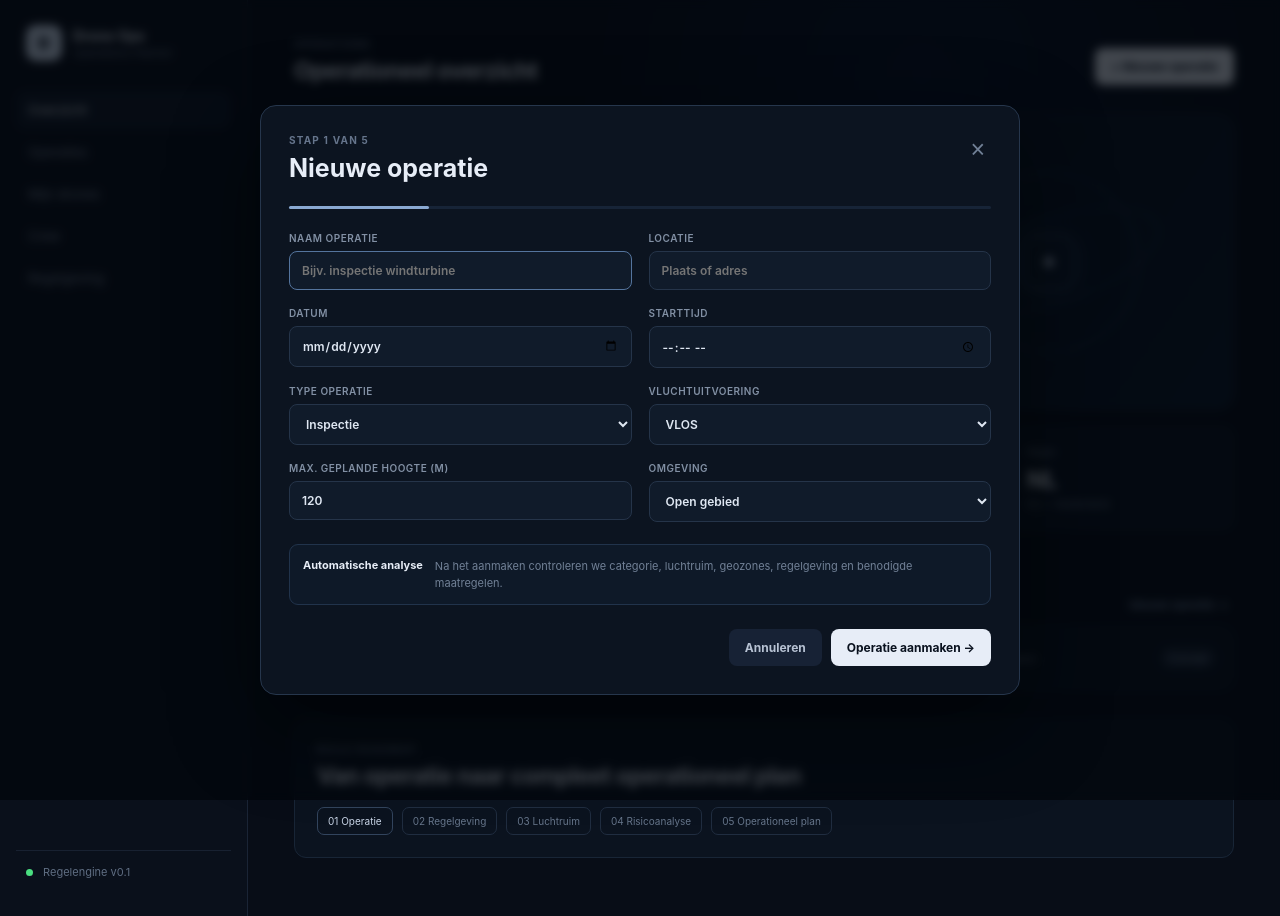
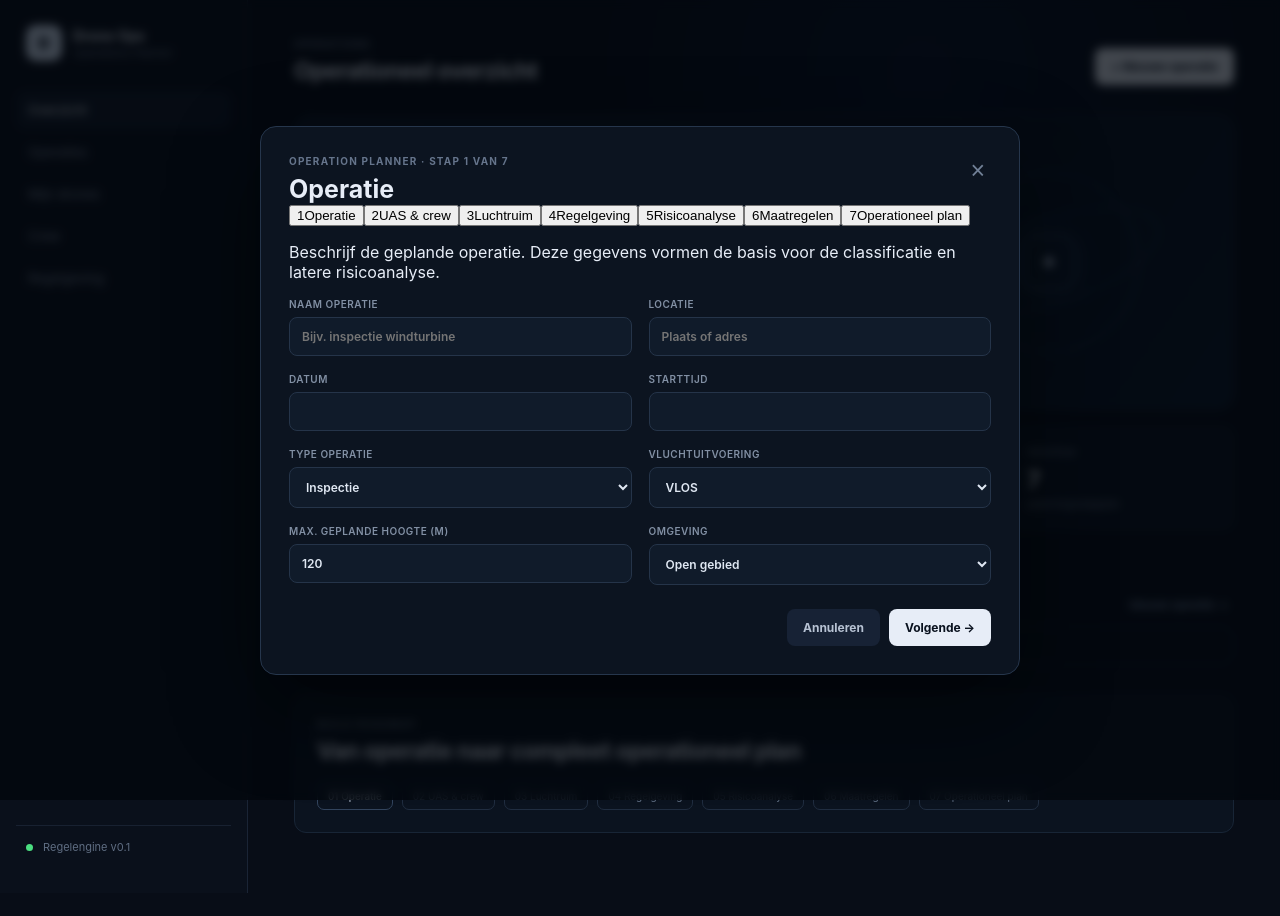
Before and after one commit to Slapshot-splash/drone-operations-planner, a React (Vite) app: page / in a window 1280 px wide. Both pictures are taken after a click on the button "+ Nieuwe operatie". After the commit the page ends 893 px from the top, so only its background shows below. Built offline with nearby package versions, Linux system fonts and the light colour scheme.

Commit message:
feat: build seven-step operation planner

```diff
--- a/src/main.tsx
+++ b/src/main.tsx
@@ -1,4 +1,4 @@
-import React, { useState } from 'react'
+import React, { useMemo, useState } from 'react'
 import { createRoot } from 'react-dom/client'
 import './styles.css'
 
@@ -10,153 +10,128 @@ type Operation = {
   status: string
 }
 
-const initialOperations: Operation[] = [
-  {
-    name: 'Voorbeeldoperatie',
-    location: 'Nog niet ingesteld',
-    date: '—',
-    category: 'Nog te bepalen',
-    status: 'Concept',
-  },
-]
+type PlannerData = {
+  name: string
+  location: string
+  date: string
+  time: string
+  type: string
+  flight: string
+  altitude: string
+  environment: string
+  drone: string
+  mtom: string
+  cClass: string
+  pilot: string
+  crew: string
+  airspace: string
+  people: string
+  night: string
+  weather: string
+  groundArea: string
+  mitigations: string[]
+}
+
+const steps = ['Operatie', 'UAS & crew', 'Luchtruim', 'Regelgeving', 'Risicoanalyse', 'Maatregelen', 'Operationeel plan']
+
+const initialOperations: Operation[] = []
+
+const emptyPlanner: PlannerData = {
+  name: '', location: '', date: '', time: '', type: 'Inspectie', flight: 'VLOS', altitude: '120', environment: 'Open gebied',
+  drone: '', mtom: '', cClass: 'Onbekend', pilot: '', crew: 'Geen extra crew', airspace: 'Nog niet gecontroleerd',
+  people: 'Geen personen verwacht', night: 'Dag', weather: 'Voldoende zicht en wind binnen limieten', groundArea: 'Nog te bepalen', mitigations: [],
+}
 
 function App() {
   const [showPlanner, setShowPlanner] = useState(false)
+  const [step, setStep] = useState(0)
   const [operations, setOperations] = useState<Operation[]>(initialOperations)
-  const [form, setForm] = useState({
-    name: '',
-    location: '',
-    date: '',
-    time: '',
-    type: 'Inspectie',
-    flight: 'VLOS',
-    altitude: '120',
-    environment: 'Open gebied',
-  })
+  const [form, setForm] = useState<PlannerData>(emptyPlanner)
 
-  function update(key: string, value: string) {
+  const classification = useMemo(() => {
+    if (form.flight === 'BVLOS') return { label: 'Specific', tone: 'warning', reason: 'BVLOS geselecteerd; Open is niet van toepassing.' }
+    if (Number(form.altitude) > 120) return { label: 'Specific?', tone: 'warning', reason: 'Geplande hoogte is boven de standaard Open-limiet; dit vereist controle.' }
+    return { label: 'Open — controleren', tone: 'neutral', reason: 'VLOS en hoogte tot 120 m. Definitieve classificatie volgt uit de volledige operatie.' }
+  }, [form.flight, form.altitude])
+
+  function update(key: keyof PlannerData, value: string | string[]) {
     setForm((current) => ({ ...current, [key]: value }))
   }
 
-  function createOperation(event: React.FormEvent) {
-    event.preventDefault()
-    const operation: Operation = {
+  function toggleMitigation(value: string) {
+    setForm((current) => ({
+      ...current,
+      mitigations: current.mitigations.includes(value) ? current.mitigations.filter((item) => item !== value) : [...current.mitigations, value],
+    }))
+  }
+
+  function openPlanner() {
+    setForm(emptyPlanner)
+    setStep(0)
+    setShowPlanner(true)
+  }
+
+  function finishOperation() {
+    setOperations((current) => [{
       name: form.name || 'Nieuwe operatie',
       location: form.location || 'Nog niet ingesteld',
       date: form.date || '—',
-      category: form.flight === 'BVLOS' ? 'Specific — controleren' : 'Open — controleren',
-      status: 'Analyse vereist',
-    }
-    setOperations((current) => [operation, ...current])
+      category: classification.label,
+      status: 'Concept',
+    }, ...current])
     setShowPlanner(false)
   }
+
+  function nextStep() { setStep((current) => Math.min(current + 1, steps.length - 1)) }
+  function previousStep() { setStep((current) => Math.max(current - 1, 0)) }
+
+  const field = (label: string, key: keyof PlannerData, placeholder = '') => (
+    <label>{label}<input value={String(form[key])} onChange={(e) => update(key, e.target.value)} placeholder={placeholder} /></label>
+  )
 
   return (
     <div className="app-shell">
       <aside className="sidebar">
-        <div className="brand">
-          <div className="brand-mark">D</div>
-          <div>
-            <strong>Drone Ops</strong>
-            <span>Operations Planner</span>
-          </div>
-        </div>
-        <nav>
-          <button className="nav-item active">Overzicht</button>
-          <button className="nav-item">Operaties</button>
-          <button className="nav-item">Mijn drones</button>
-          <button className="nav-item">Crew</button>
-          <button className="nav-item">Regelgeving</button>
-        </nav>
-        <div className="sidebar-footer">
-          <span className="status-dot" /> Regelengine v0.1
-        </div>
+        <div className="brand"><div className="brand-mark">D</div><div><strong>Drone Ops</strong><span>Operations Planner</span></div></div>
+        <nav><button className="nav-item active">Overzicht</button><button className="nav-item">Operaties</button><button className="nav-item">Mijn drones</button><button className="nav-item">Crew</button><button className="nav-item">Regelgeving</button></nav>
+        <div className="sidebar-footer"><span className="status-dot" /> Regelengine v0.1</div>
       </aside>
 
       <main className="main-content">
-        <header className="topbar">
-          <div>
-            <span className="eyebrow">Operations</span>
-            <h1>Operationeel overzicht</h1>
-          </div>
-          <button className="primary-button" onClick={() => setShowPlanner(true)}>
-            + Nieuwe operatie
-          </button>
-        </header>
+        <header className="topbar"><div><span className="eyebrow">Operations</span><h1>Operationeel overzicht</h1></div><button className="primary-button" onClick={openPlanner}>+ Nieuwe operatie</button></header>
 
-        <section className="hero-card">
-          <div>
-            <span className="eyebrow">Drone Operations Planner</span>
-            <h2>Plan een operatie. Controleer de regels. Vlieg voorbereid.</h2>
-            <p>
-              Leg je operatie vast en laat de planner bepalen welke regelgeving,
-              risico's en maatregelen relevant zijn.
-            </p>
-            <button className="primary-button" onClick={() => setShowPlanner(true)}>
-              Start een operatie →
-            </button>
-          </div>
-          <div className="hero-orbit">
-            <div className="orbit orbit-one" />
-            <div className="orbit orbit-two" />
-            <div className="drone-icon">✦</div>
-          </div>
-        </section>
+        <section className="hero-card"><div><span className="eyebrow">Drone Operations Planner</span><h2>Plan een operatie. Controleer de regels. Vlieg voorbereid.</h2><p>Doorloop de operatie van missiegegevens tot risico's en maatregelen. De regelgeving-engine wordt stap voor stap aan deze workflow gekoppeld.</p><button className="primary-button" onClick={openPlanner}>Start een operatie →</button></div><div className="hero-orbit"><div className="orbit orbit-one" /><div className="orbit orbit-two" /><div className="drone-icon">✦</div></div></section>
 
-        <section className="stats-grid">
-          <div className="stat-card"><span>Operaties</span><strong>{operations.length}</strong><small>opgeslagen</small></div>
-          <div className="stat-card"><span>Analyse</span><strong>—</strong><small>nog geen resultaten</small></div>
-          <div className="stat-card"><span>Compliance</span><strong>—</strong><small>wordt automatisch bepaald</small></div>
-          <div className="stat-card"><span>Regio</span><strong>NL</strong><small>EU + Nederland</small></div>
-        </section>
+        <section className="stats-grid"><div className="stat-card"><span>Operaties</span><strong>{operations.length}</strong><small>opgeslagen in deze sessie</small></div><div className="stat-card"><span>Analyse</span><strong>{operations.length ? 'In opbouw' : '—'}</strong><small>regelengine v0.1</small></div><div className="stat-card"><span>Compliance</span><strong>NL</strong><small>EU + Nederland</small></div><div className="stat-card"><span>Workflow</span><strong>7</strong><small>planningsstappen</small></div></section>
 
-        <section className="content-section">
-          <div className="section-heading">
-            <div><span className="eyebrow">Workspace</span><h3>Recente operaties</h3></div>
-            <button className="text-button" onClick={() => setShowPlanner(true)}>Nieuwe operatie →</button>
-          </div>
-          <div className="operation-list">
-            {operations.map((operation, index) => (
-              <div className="operation-row" key={`${operation.name}-${index}`}>
-                <div className="operation-symbol">◎</div>
-                <div className="operation-main"><strong>{operation.name}</strong><span>{operation.location}</span></div>
-                <div className="operation-meta"><span>{operation.date}</span><span>{operation.category}</span></div>
-                <span className={`pill ${operation.status === 'Concept' ? 'neutral' : 'warning'}`}>{operation.status}</span>
-              </div>
-            ))}
-          </div>
-        </section>
+        <section className="content-section"><div className="section-heading"><div><span className="eyebrow">Workspace</span><h3>Recente operaties</h3></div><button className="text-button" onClick={openPlanner}>Nieuwe operatie →</button></div><div className="operation-list">{operations.length === 0 ? <div className="empty-state"><strong>Nog geen operaties</strong><span>Maak je eerste operatie aan om de planner te starten.</span><button className="secondary-button" onClick={openPlanner}>Nieuwe operatie</button></div> : operations.map((operation, index) => <div className="operation-row" key={`${operation.name}-${index}`}><div className="operation-symbol">◎</div><div className="operation-main"><strong>{operation.name}</strong><span>{operation.location}</span></div><div className="operation-meta"><span>{operation.date}</span><span>{operation.category}</span></div><span className="pill neutral">{operation.status}</span></div>)}</div></section>
 
-        <section className="roadmap-card">
-          <div><span className="eyebrow">Build roadmap</span><h3>Van operatie naar compleet operationeel plan</h3></div>
-          <div className="roadmap">
-            <span className="done">01 Operatie</span><span>02 Regelgeving</span><span>03 Luchtruim</span><span>04 Risicoanalyse</span><span>05 Operationeel plan</span>
-          </div>
-        </section>
+        <section className="roadmap-card"><div><span className="eyebrow">Build roadmap</span><h3>Van operatie naar compleet operationeel plan</h3></div><div className="roadmap">{steps.map((item, index) => <span className={index === 0 ? 'done' : ''} key={item}>{String(index + 1).padStart(2, '0')} {item}</span>)}</div></section>
       </main>
 
-      {showPlanner && (
-        <div className="modal-backdrop" onMouseDown={() => setShowPlanner(false)}>
-          <div className="planner-modal" onMouseDown={(event) => event.stopPropagation()}>
-            <div className="modal-header"><div><span className="eyebrow">Stap 1 van 5</span><h2>Nieuwe operatie</h2></div><button className="close-button" onClick={() => setShowPlanner(false)}>×</button></div>
-            <div className="progress"><span /></div>
-            <form onSubmit={createOperation}>
-              <div className="form-grid">
-                <label>Naam operatie<input value={form.name} onChange={(e) => update('name', e.target.value)} placeholder="Bijv. inspectie windturbine" autoFocus /></label>
-                <label>Locatie<input value={form.location} onChange={(e) => update('location', e.target.value)} placeholder="Plaats of adres" /></label>
-                <label>Datum<input type="date" value={form.date} onChange={(e) => update('date', e.target.value)} /></label>
-                <label>Starttijd<input type="time" value={form.time} onChange={(e) => update('time', e.target.value)} /></label>
-                <label>Type operatie<select value={form.type} onChange={(e) => update('type', e.target.value)}><option>Inspectie</option><option>Fotografie / video</option><option>Mapping / surveying</option><option>Transport</option><option>Overig</option></select></label>
-                <label>Vluchtuitvoering<select value={form.flight} onChange={(e) => update('flight', e.target.value)}><option>VLOS</option><option>EVLOS</option><option>BVLOS</option></select></label>
-                <label>Max. geplande hoogte (m)<input type="number" value={form.altitude} onChange={(e) => update('altitude', e.target.value)} /></label>
-                <label>Omgeving<select value={form.environment} onChange={(e) => update('environment', e.target.value)}><option>Open gebied</option><option>Stedelijk gebied</option><option>Industrieel gebied</option><option>Landelijk gebied</option></select></label>
-              </div>
-              <div className="notice"><strong>Automatische analyse</strong><span>Na het aanmaken controleren we categorie, luchtruim, geozones, regelgeving en benodigde maatregelen.</span></div>
-              <div className="modal-actions"><button type="button" className="secondary-button" onClick={() => setShowPlanner(false)}>Annuleren</button><button type="submit" className="primary-button">Operatie aanmaken →</button></div>
-            </form>
+      {showPlanner && <div className="modal-backdrop"><div className="planner-modal planner-large">
+        <div className="modal-header"><div><span className="eyebrow">Operation planner · stap {step + 1} van {steps.length}</span><h2>{steps[step]}</h2></div><button className="close-button" onClick={() => setShowPlanner(false)}>×</button></div>
+        <div className="wizard-layout">
+          <div className="wizard-steps">{steps.map((item, index) => <button key={item} className={`${index === step ? 'current' : ''} ${index < step ? 'complete' : ''}`} onClick={() => index <= step && setStep(index)}><span>{index < step ? '✓' : index + 1}</span>{item}</button>)}</div>
+          <div className="wizard-content">
+            {step === 0 && <><p className="step-intro">Beschrijf de geplande operatie. Deze gegevens vormen de basis voor de classificatie en latere risicoanalyse.</p><div className="form-grid">{field('Naam operatie', 'name', 'Bijv. inspectie windturbine')}{field('Locatie', 'location', 'Plaats of adres')}{field('Datum', 'date')}{field('Starttijd', 'time')}<label>Type operatie<select value={form.type} onChange={(e) => update('type', e.target.value)}><option>Inspectie</option><option>Fotografie / video</option><option>Mapping / surveying</option><option>Transport</option><option>Overig</option></select></label><label>Vluchtuitvoering<select value={form.flight} onChange={(e) => update('flight', e.target.value)}><option>VLOS</option><option>EVLOS</option><option>BVLOS</option></select></label>{field('Max. geplande hoogte (m)', 'altitude', '120')}<label>Omgeving<select value={form.environment} onChange={(e) => update('environment', e.target.value)}><option>Open gebied</option><option>Stedelijk gebied</option><option>Industrieel gebied</option><option>Landelijk gebied</option></select></label></div></>}
+
+            {step === 1 && <><p className="step-intro">Leg het gebruikte UAS en de operationele crew vast. Later kunnen deze gegevens uit je persoonlijke UAS- en crew-register worden geselecteerd.</p><div className="form-grid">{field('Drone / UAS', 'drone', 'Bijv. DJI Matrice 4E')}{field('MTOM (kg)', 'mtom', 'Bijv. 6.1')}<label>C-klasse<select value={form.cClass} onChange={(e) => update('cClass', e.target.value)}><option>Onbekend</option><option>C0</option><option>C1</option><option>C2</option><option>C3</option><option>C4</option><option>Geen C-klasse</option></select></label>{field('Remote pilot', 'pilot', 'Naam piloot') }<label>Crew / observers<select value={form.crew} onChange={(e) => update('crew', e.target.value)}><option>Geen extra crew</option><option>1 observer</option><option>Meerdere crewleden</option></select></label></div></>}
+
+            {step === 2 && <><p className="step-intro">Hier komt de kaart- en geozone-analyse. Voor nu registreren we de relevante operationele omstandigheden; de actuele luchtvaartdata koppelen we daarna.</p><div className="airspace-placeholder"><div className="map-grid"><span>MAP</span></div><div><strong>Luchtruimcontrole</strong><p>Locatie: {form.location || 'Nog niet ingevuld'}</p><button className="secondary-button" type="button">Locatie controleren (volgende versie)</button></div></div><div className="form-grid compact"><label>Bekend luchtruim<select value={form.airspace} onChange={(e) => update('airspace', e.target.value)}><option>Nog niet gecontroleerd</option><option>Ongecontroleerd luchtruim</option><option>Gecontroleerd luchtruim</option><option>UAS-geozone aanwezig</option></select></label>{field('Grondgebied / operationeel gebied', 'groundArea', 'Bijv. 150 × 100 m')}</div></>}
+
+            {step === 3 && <><p className="step-intro">De regelengine geeft hier straks een onderbouwde classificatie en toont welke wettelijke voorwaarden van toepassing zijn. Dit scherm gebruikt nu nog geen definitieve juridische beoordeling.</p><div className={`classification-card ${classification.tone}`}><div><span className="eyebrow">Voorlopige classificatie</span><strong>{classification.label}</strong><p>{classification.reason}</p></div><span className="classification-badge">NL / EU</span></div><div className="check-grid"><div><strong>Open categorie</strong><span>{form.flight === 'BVLOS' ? 'Niet passend bij BVLOS' : 'Verder controleren'}</span></div><div><strong>Specific</strong><span>{form.flight === 'BVLOS' || Number(form.altitude) > 120 ? 'Waarschijnlijk relevant' : 'Niet direct geïndiceerd'}</span></div><div><strong>STS / PDRA</strong><span>Later bepalen op basis van operatieprofiel</span></div><div><strong>SORA</strong><span>Later bepalen op basis van classificatie</span></div></div></>}
+
+            {step === 4 && <><p className="step-intro">Maak een eerste operationele risico-inventarisatie. De echte SORA-methodiek en risicoklassen voegen we gecontroleerd toe nadat de basisworkflow staat.</p><div className="risk-grid"><label>Personen in/naast gebied<select value={form.people} onChange={(e) => update('people', e.target.value)}><option>Geen personen verwacht</option><option>Incidenteel personen aanwezig</option><option>Veel personen aanwezig</option><option>Assembly of people</option></select></label><label>Dag / nacht<select value={form.night} onChange={(e) => update('night', e.target.value)}><option>Dag</option><option>Nacht</option></select></label><label>Weersverwachting<select value={form.weather} onChange={(e) => update('weather', e.target.value)}><option>Voldoende zicht en wind binnen limieten</option><option>Twijfelachtig — controleren voor vlucht</option><option>Ongeschikt</option></select></label></div><div className="risk-summary"><span className="risk-indicator" /><div><strong>Voorlopige risico-aandacht</strong><p>De uiteindelijke beoordeling moet rekening houden met ground risk, air risk, C2/link, contingencies en relevante mitigaties.</p></div></div></>}
+
+            {step === 5 && <><p className="step-intro">Selecteer de maatregelen die je voor deze operatie wilt opnemen. De volgende iteratie koppelt maatregelen automatisch aan geconstateerde risico's.</p><div className="mitigation-list">{['VLOS gedurende de gehele operatie','Operationeel gebied fysiek afzetten','Observer inzetten','Pre-flight weercheck','C2-link contingency procedure','Noodlandingsgebied vastleggen','Communicatieplan / crew briefing','NOTAM en luchtruimstatus controleren'].map((item) => <label className={`mitigation ${form.mitigations.includes(item) ? 'selected' : ''}`} key={item}><input type="checkbox" checked={form.mitigations.includes(item)} onChange={() => toggleMitigation(item)} /><span>{item}</span></label>)}</div></>}
+
+            {step === 6 && <><p className="step-intro">Controleer het voorlopige plan. In een volgende versie wordt dit scherm exporteerbaar als operationeel plan/PDF en worden actuele regelgeving en bewijslast toegevoegd.</p><div className="plan-preview"><div className="plan-title"><span className="eyebrow">OPERATION PLAN · DRAFT</span><h3>{form.name || 'Nieuwe operatie'}</h3><span>{form.location || 'Locatie nog niet ingevuld'} · {form.date || 'Datum nog niet ingevuld'}</span></div><div className="plan-columns"><div><strong>Operatie</strong><span>{form.type} · {form.flight} · max. {form.altitude || '—'} m</span></div><div><strong>UAS</strong><span>{form.drone || 'Nog niet ingevuld'} · {form.mtom || '—'} kg</span></div><div><strong>Classificatie</strong><span>{classification.label}</span></div><div><strong>Maatregelen</strong><span>{form.mitigations.length} geselecteerd</span></div></div><div className="plan-status"><span className="status-dot" /> Concept — nog geen definitieve compliance-beoordeling</div></div></>}
+
+            <div className="modal-actions"><button type="button" className="secondary-button" onClick={step === 0 ? () => setShowPlanner(false) : previousStep}>{step === 0 ? 'Annuleren' : '← Vorige'}</button>{step < steps.length - 1 ? <button type="button" className="primary-button" onClick={nextStep}>Volgende →</button> : <button type="button" className="primary-button" onClick={finishOperation}>Operatie opslaan</button>}</div>
           </div>
         </div>
-      )}
+      </div></div>}
     </div>
   )
 }
```
